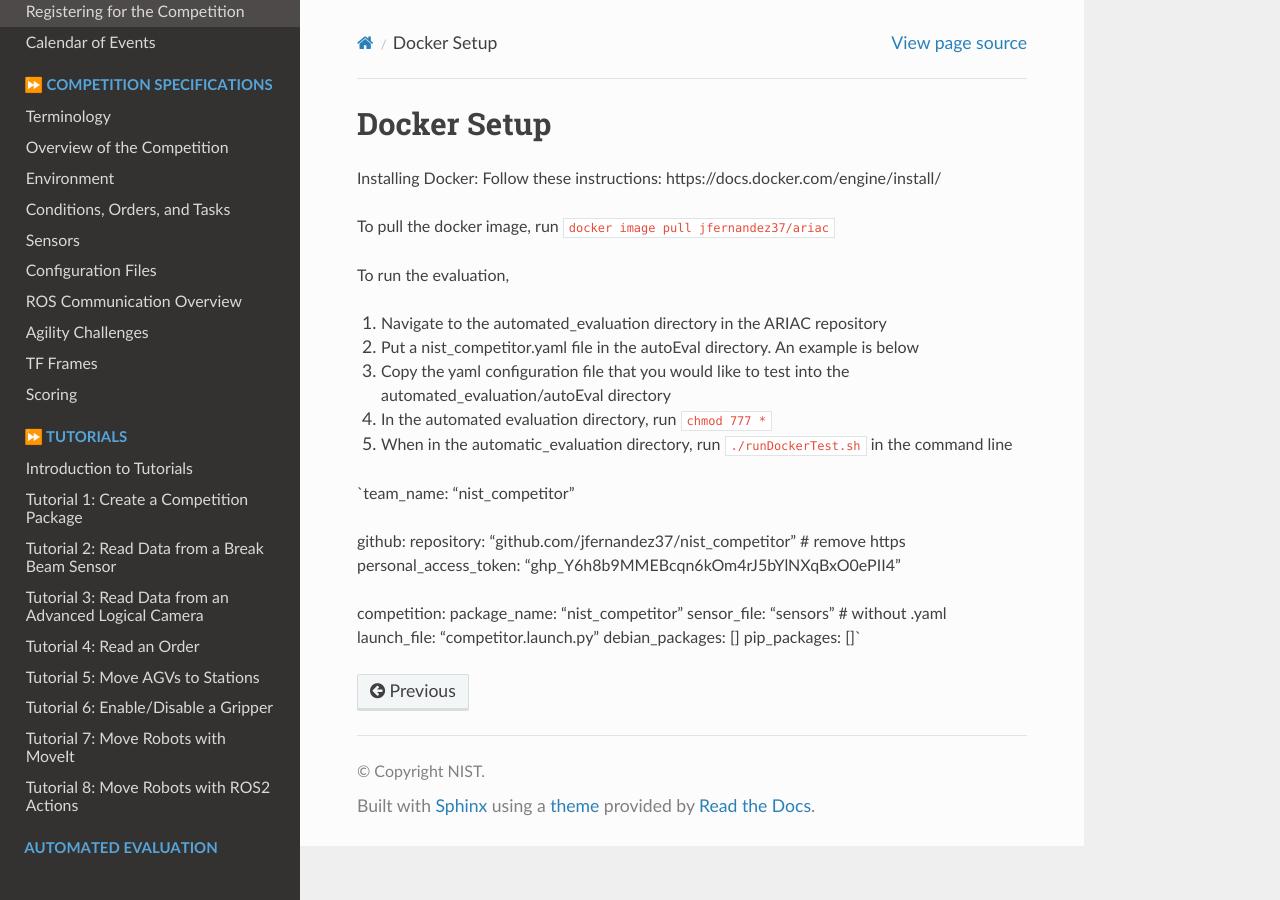
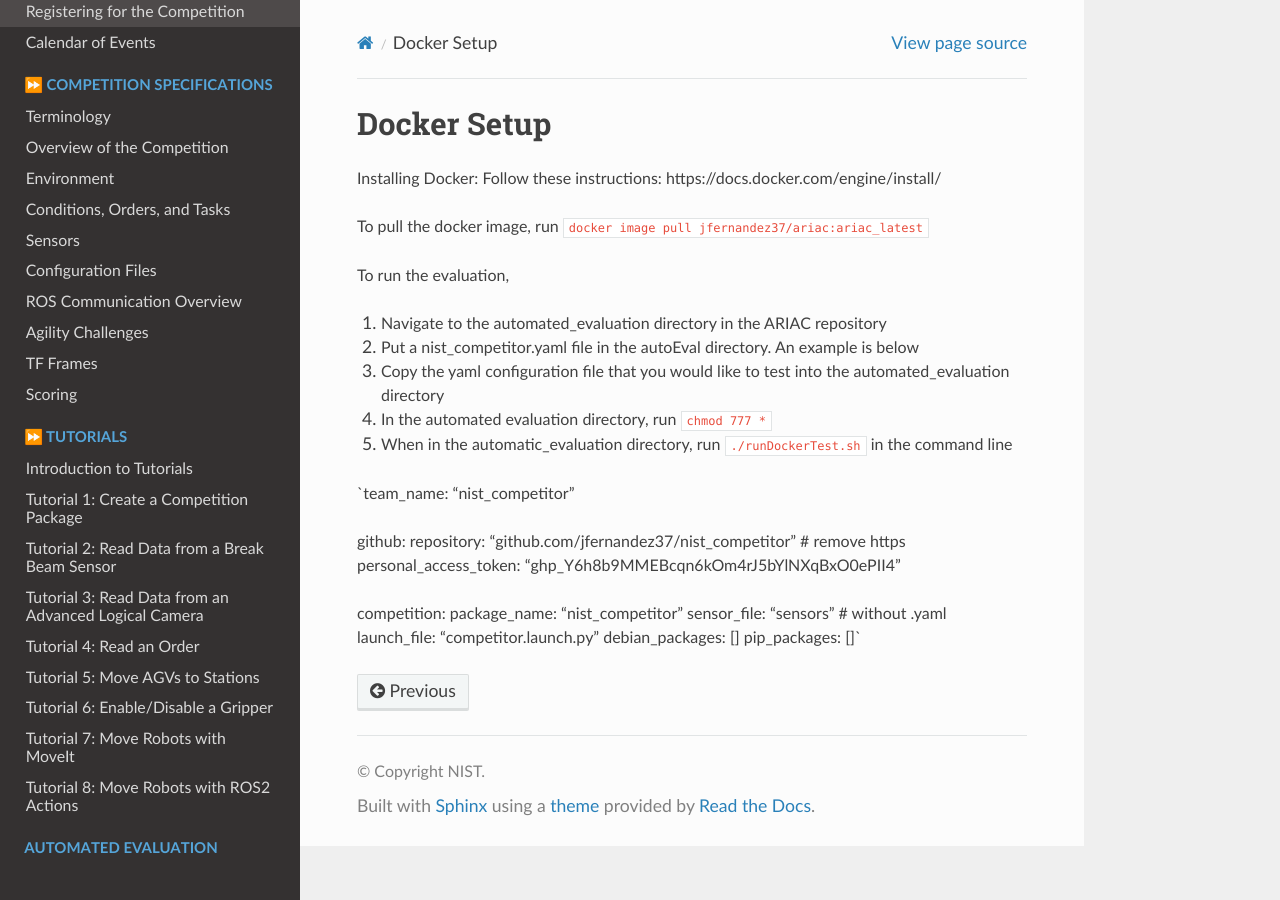
Before and after one commit to usnistgov/ARIAC, a Sphinx documentation site: the page built from docs/automated_evaluation/docker_setup.md, in a window 1280 px wide. Built offline with Sphinx 7.4.7 and the Read the Docs theme 2.0.0, drawn with Linux system fonts in a browser that asks for light colours.

Commit message:
Update docker_setup.md

```diff
--- a/docs/automated_evaluation/docker_setup.md
+++ b/docs/automated_evaluation/docker_setup.md
@@ -3,12 +3,12 @@
 Installing Docker:
 Follow these instructions: https://docs.docker.com/engine/install/
 
-To pull the docker image, run `docker image pull jfernandez37/ariac`
+To pull the docker image, run `docker image pull jfernandez37/ariac:ariac_latest`
 
 To run the evaluation,
 1. Navigate to the automated_evaluation directory in the ARIAC repository
 2. Put a nist_competitor.yaml file in the autoEval directory. An example is below
-3. Copy the yaml configuration file that you would like to test into the automated_evaluation/autoEval directory
+3. Copy the yaml configuration file that you would like to test into the automated_evaluation directory
 4. In the automated evaluation directory, run `chmod 777 *`
 5. When in the automatic_evaluation directory, run `./runDockerTest.sh` in the command line
 
```
